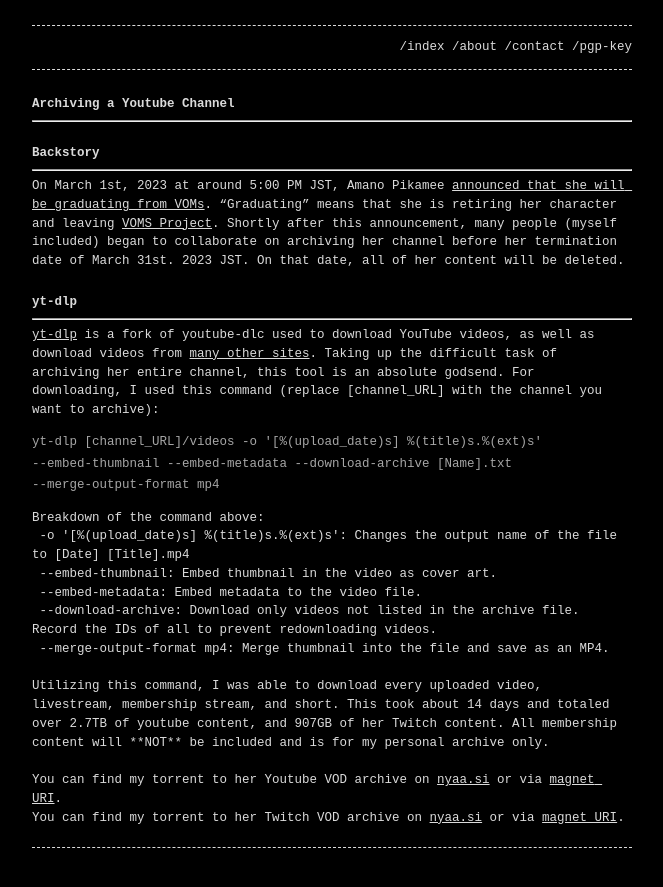
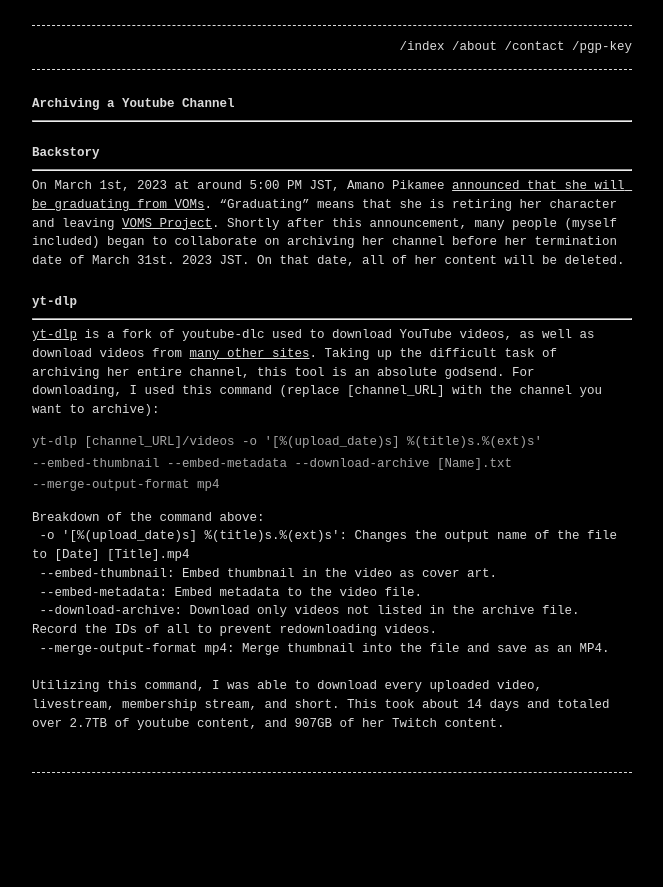
Before and after one commit to MsFloofie/Floofie-Site, a Jekyll site: the page built from _posts/2023-03-14-Archiving a Youtube Channel.md, in a window 1280 px wide. Shown: the top 887 px of the page, without its empty margins (308-971 px from the left). Built offline with Jekyll 4.4.1, drawn with Linux system fonts in a browser that asks for light colours.

Commit message:
i ran out of storage

```diff
--- a/_posts/2023-03-14-Archiving a Youtube Channel.md
+++ b/_posts/2023-03-14-Archiving a Youtube Channel.md
@@ -23,8 +23,4 @@
  <p> --embed-metadata: Embed metadata to the video file.</p>
  <p> --download-archive: Download only videos not listed in the archive file. Record the IDs of all to prevent redownloading videos.</p>
  <p> --merge-output-format mp4: Merge thumbnail into the file and save as an MP4.</p><br>
-<p>Utilizing this command, I was able to download every uploaded video, livestream, membership stream, and short. This took about 14 days and totaled over 2.7TB of youtube content, and 907GB of her Twitch content. All membership content will **NOT** be included and is for my personal archive only.</p><br>
-
-You can find my torrent to her Youtube VOD archive on [nyaa.si](https://nyaa.si/view/1655228) or via [magnet URI](magnet:?xt=urn:btih:87b3474576be2de888f47212fac15cbe96d27e8d&dn=Youtube&tr=http%3a%2f%2fnyaa.tracker.wf%3a7777%2fannounce&tr=udp%3a%2f%2fopentracker.i2p.rocks%3a6969%2fannounce&tr=udp%3a%2f%2fopen.stealth.si%3a80%2fannounce&tr=https%3a%2f%2fopentracker.i2p.rocks%3a443%2fannounce&tr=udp%3a%2f%2ftracker.opentrackr.org%3a1337%2fannounce&tr=udp%3a%2f%2fexodus.desync.com%3a6969%2fannounce&tr=udp%3a%2f%2ftracker.torrent.eu.org%3a451%2fannounce).
-
-You can find my torrent to her Twitch VOD archive on [nyaa.si](https://nyaa.si/view/1653264) or via [magnet URI](magnet:?xt=urn:btih:89ae4029e8c59711442aa69d004b4f83327012e1&dn=Twitch&tr=http%3a%2f%2fnyaa.tracker.wf%3a7777%2fannounce&tr=udp%3a%2f%2ftracker.opentrackr.org%3a1337%2fannounce&tr=udp%3a%2f%2fopen.stealth.si%3a80%2fannounce&tr=udp%3a%2f%2fopentracker.i2p.rocks%3a6969%2fannounce&tr=https%3a%2f%2fopentracker.i2p.rocks%3a443%2fannounce&tr=udp%3a%2f%2fexodus.desync.com%3a6969%2fannounce&tr=udp%3a%2f%2ftracker.openbittorrent.com%3a6969%2fannounce&tr=udp%3a%2f%2ftracker.torrent.eu.org%3a451%2fannounce).
+<p>Utilizing this command, I was able to download every uploaded video, livestream, membership stream, and short. This took about 14 days and totaled over 2.7TB of youtube content, and 907GB of her Twitch content.</p><br>
```
